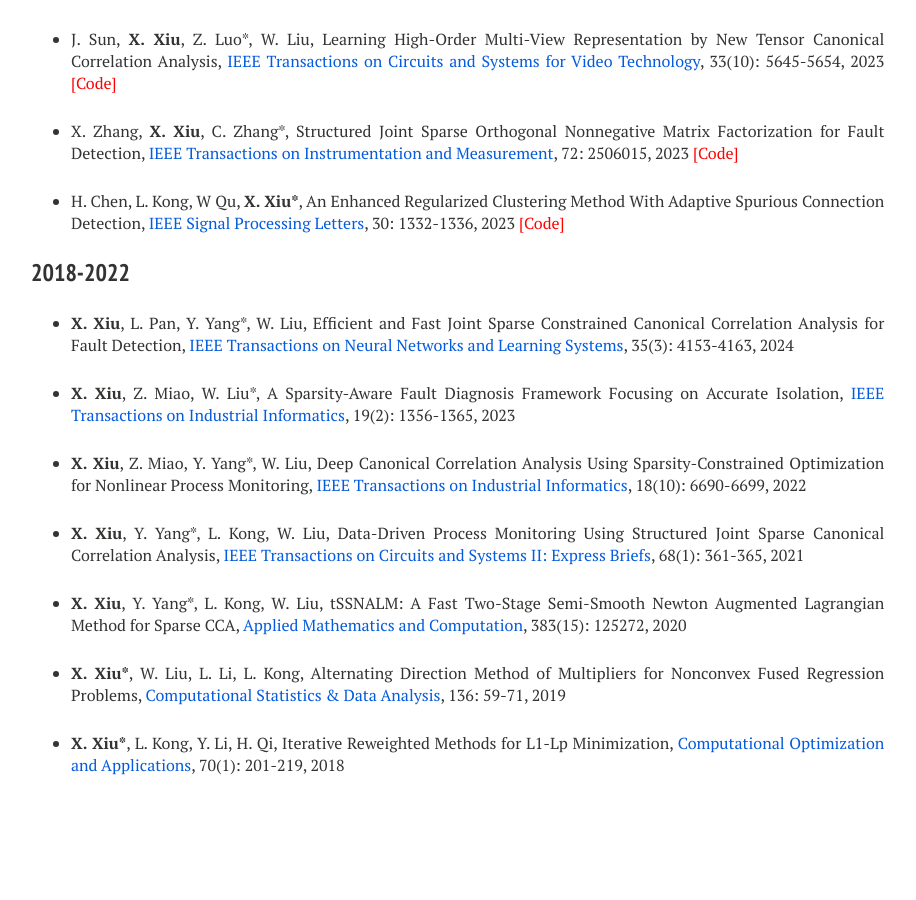
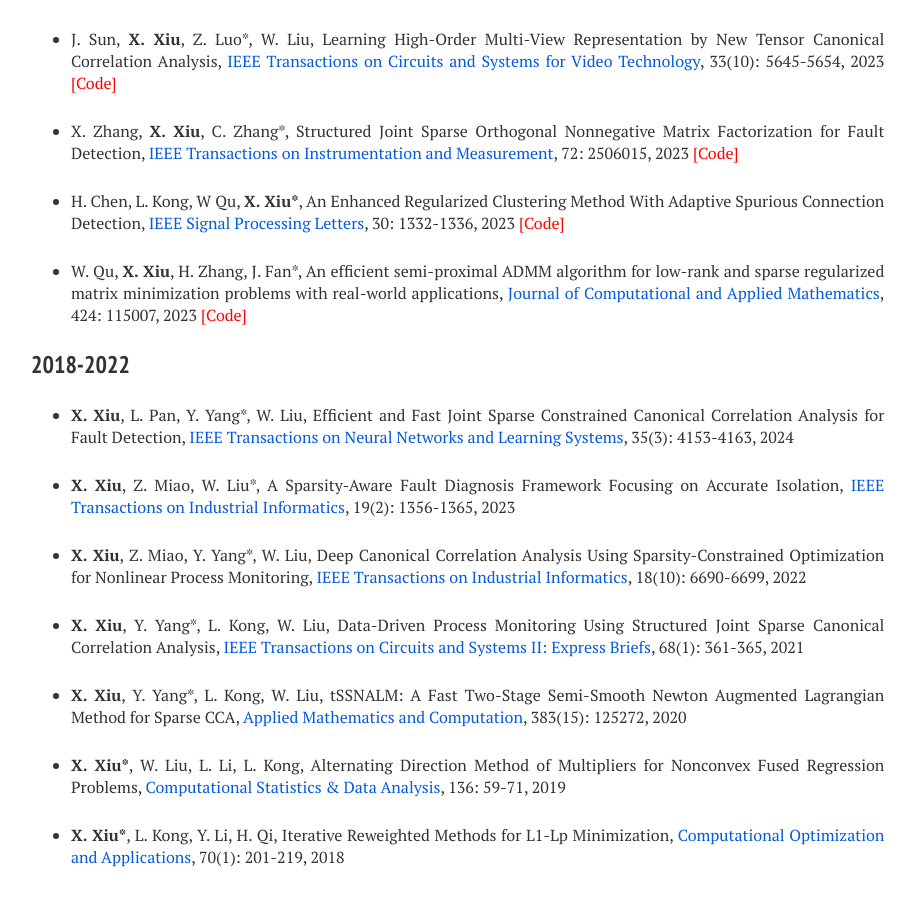
Before and after one commit to xianchaoxiu/xianchaoxiu.github.io, a Jekyll site: the page built from publications/index.md, in a window 1280 px wide and 900 px high, scrolled down 786 px. Shown: the whole window, without its empty margins (289-1205 px from the left). Built offline with Jekyll 4.4.1, drawn with Linux system fonts in a browser that asks for light colours; nearby versions of some CDN libraries.

Commit message:
Update index.md

```diff
--- a/publications/index.md
+++ b/publications/index.md
@@ -39,6 +39,8 @@ share: false
 
 * H. Chen, L. Kong, W Qu, <b>X. Xiu*</b>, An Enhanced Regularized Clustering Method With Adaptive Spurious Connection Detection, <a href="https://ieeexplore.ieee.org/abstract/document/10252040" class="textlink" target="_blank">IEEE Signal Processing Letters</a>, 30: 1332-1336, 2023 <a href="https://github.com/xianchaoxiu/ERC" class="textlink" target="_blank" style="color: red;">[Code]</a>
 
+* W. Qu, <b>X. Xiu</b>, H. Zhang, J. Fan*, An efficient semi-proximal ADMM algorithm for low-rank and sparse regularized matrix minimization problems with real-world applications, <a href="https://doi.org/10.1016/j.cam.2022.115007" class="textlink" target="_blank">Journal of Computational and Applied Mathematics</a>, 424: 115007, 2023 <a href="https://github.com/wtqu/DREAM" class="textlink" target="_blank" style="color: red;">[Code]</a>
+
 
 ### 2018-2022
 
```
